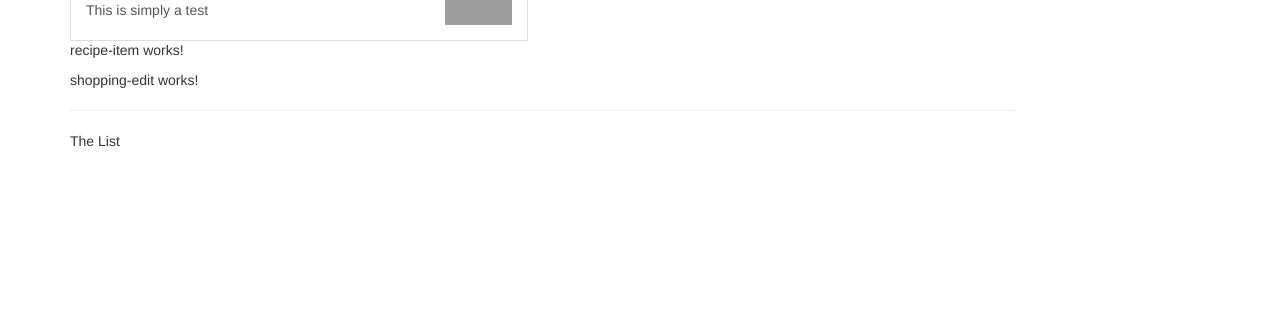
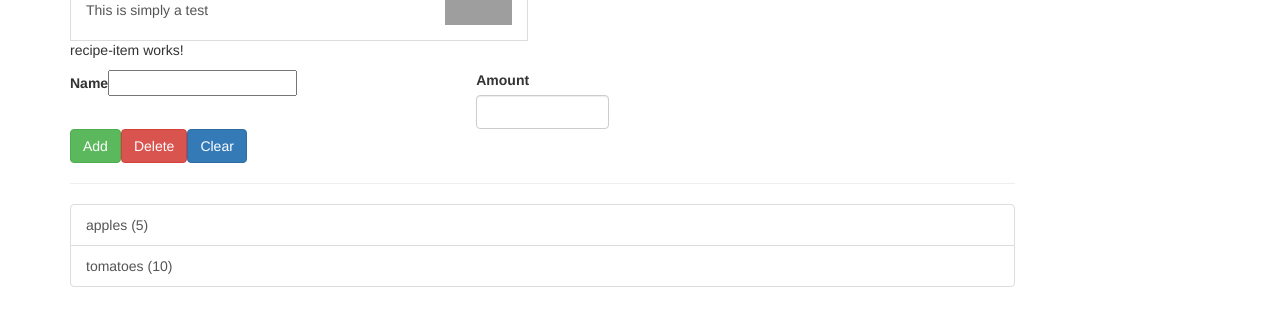
Before and after one commit to Niegi/angular-full-course, an Angular app: page / in a window 1280 px wide. Shown: the part 259-584 px from the top of the page. Built offline with nearby package versions, Linux system fonts and the light colour scheme; grey boxes are pictures that could not be loaded.

Commit message:
After section 3

```diff
--- /dev/null
+++ b/src/app/shared/ingredient.model.ts
@@ -0,0 +1,6 @@
+export class Ingredient {
+
+  // poniższy zapis spowoduje, że ta klasa będzie posiadała pola name i amount
+  constructor(public name: string, public amount: number) {
+  }
+}
--- a/src/app/shopping-list/shopping-edit/shopping-edit.component.html
+++ b/src/app/shopping-list/shopping-edit/shopping-edit.component.html
@@ -1 +1,23 @@
-<p>shopping-edit works!</p>
+<div class="row">
+  <div class="col-xs-12">
+    <form>
+      <div class="row">
+        <div class="col-sm-5 form-group">
+          <label for="name">Name</label>
+          <input type="text" id="name" class="from-control">
+        </div>
+        <div class="col-sm-2">
+          <label for="amount">Amount</label>
+          <input type="number" id="amount" class="form-control">
+        </div>
+      </div>
+      <div class="row">
+        <div class="col-xs-12">
+          <button class="btn btn-success" type="submit">Add</button>
+          <button class="btn btn-danger" type="button">Delete</button>
+          <button class="btn btn-primary" type="button">Clear</button>
+        </div>
+      </div>
+    </form>
+  </div>
+</div>
--- a/src/app/shopping-list/shopping-list.component.html
+++ b/src/app/shopping-list/shopping-list.component.html
@@ -2,6 +2,14 @@
   <div class="col-xs-10">
     <app-shopping-edit></app-shopping-edit>
     <hr>
-    <p>The List</p>
+    <ul class="list-group">
+      <a
+      class="list-group-item"
+      style="cursor: pointer"
+      *ngFor="let ingredient of ingredients"
+      >
+      {{ ingredient.name }} ({{ ingredient.amount }})
+    </a>
+    </ul>
   </div>
 </div>
--- a/src/app/shopping-list/shopping-list.component.ts
+++ b/src/app/shopping-list/shopping-list.component.ts
@@ -1,4 +1,5 @@
 import { Component, OnInit } from '@angular/core';
+import { Ingredient } from '../shared/ingredient.model';
 
 @Component({
   selector: 'app-shopping-list',
@@ -7,6 +8,11 @@
 })
 export class ShoppingListComponent implements OnInit {
 
+  ingredients: Ingredient[] = [
+    new Ingredient('apples', 5),
+    new Ingredient('tomatoes', 10)
+  ];
+
   constructor() { }
 
   ngOnInit() {
```
